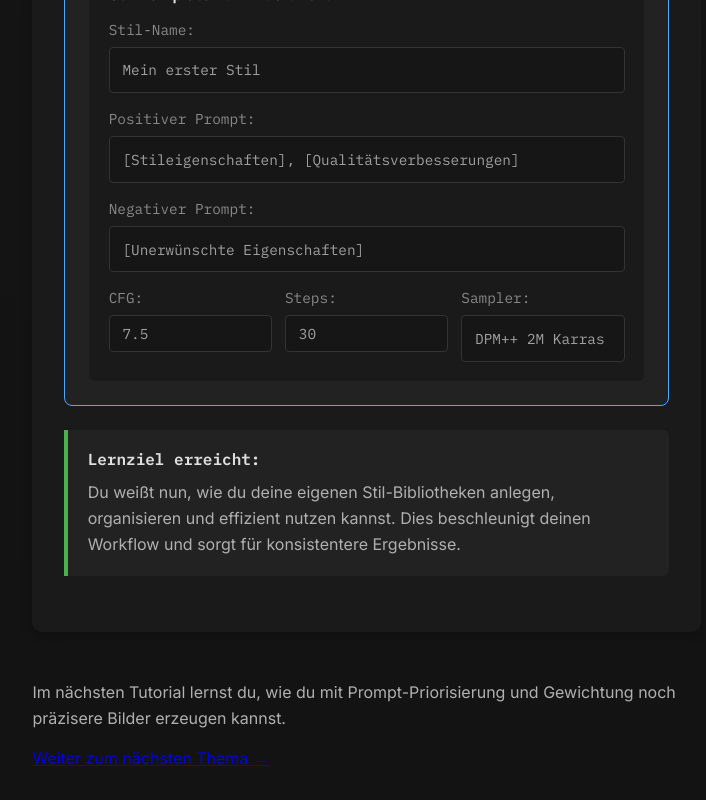
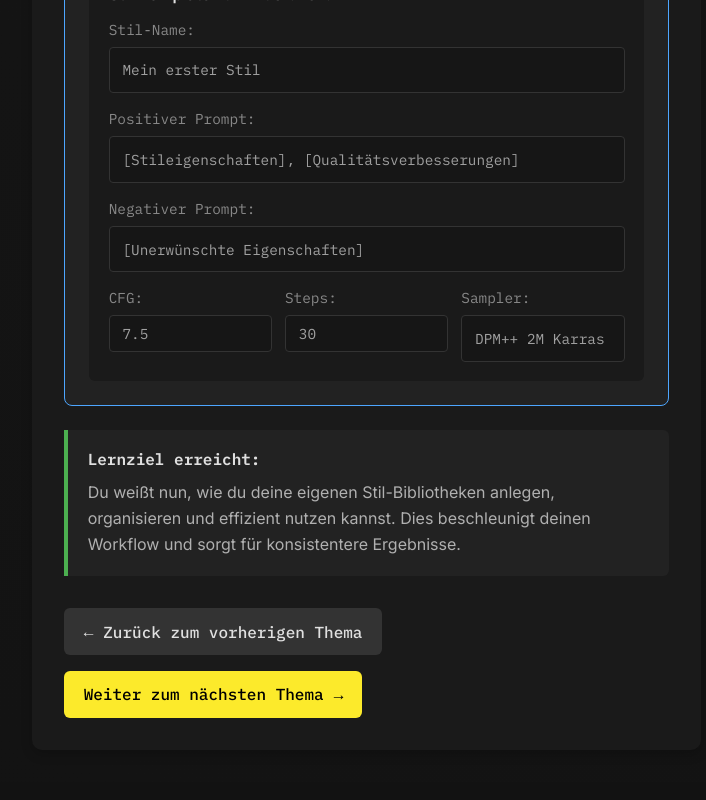
Before and after one commit to hfg-gmuend/stablehub.aid-lab.hfg-gmuend.de, a SvelteKit app: page /guided-tutorial/manage-styles in a window 1280 px wide. Shown: the part 4269-5069 px from the top of the page, without its empty margins (547-1253 px from the left). Built offline with nearby package versions, Linux system fonts and the light colour scheme.

Commit message:
feat: Füge TutorialNavigation-Komponente zu mehreren Tutorials hinzu

```diff
--- /dev/null
+++ b/src/lib/components/TutorialNavigation.svelte
@@ -0,0 +1,86 @@
+<script>
+  export let previousPath = null;
+  export let previousLabel = "Zurück zum vorherigen Thema";
+  export let nextPath = null;
+  export let nextLabel = "Weiter zum nächsten Thema";
+</script>
+
+<div class="navigation-buttons">
+  {#if previousPath}
+    <a href={previousPath} class="back-button">
+      <span class="arrow back-arrow">←</span>
+      {previousLabel}
+    </a>
+  {:else}
+    <div></div> <!-- Platzhalter für Flexbox-Layout -->
+  {/if}
+
+  {#if nextPath}
+    <a href={nextPath} class="next-button">
+      {nextLabel}
+      <span class="arrow">→</span>
+    </a>
+  {/if}
+</div>
+
+<style>
+  .navigation-buttons {
+    display: flex;
+    justify-content: space-between;
+    align-items: center;
+    margin-top: 2rem;
+    flex-wrap: wrap;
+    gap: 1rem;
+  }
+
+  .next-button, .back-button {
+    display: inline-flex;
+    align-items: center;
+    padding: 0.8rem 1.2rem;
+    border-radius: 6px;
+    text-decoration: none;
+    font-family: 'IBM Plex Mono', monospace;
+    font-weight: 500;
+    transition: all 0.2s;
+  }
+
+  .next-button {
+    background-color: #FCEA2B;
+    color: #000;
+  }
+
+  .back-button {
+    background-color: #333;
+    color: #e0e0e0;
+  }
+
+  .next-button:hover {
+    background-color: #ffed5c;
+    transform: translateX(3px);
+  }
+
+  .back-button:hover {
+    background-color: #444;
+    transform: translateX(-3px);
+  }
+
+  .arrow {
+    margin-left: 10px;
+  }
+
+  .back-arrow {
+    margin-left: 0;
+    margin-right: 10px;
+  }
+
+  @media (max-width: 600px) {
+    .navigation-buttons {
+      flex-direction: column;
+      align-items: stretch;
+    }
+
+    .back-button {
+      order: 2;
+    }
+  }
+</style>
--- a/src/routes/guided-tutorial/manage-styles/+page.svelte
+++ b/src/routes/guided-tutorial/manage-styles/+page.svelte
@@ -17,6 +17,7 @@
       parameters: { cfgScale: 8, steps: 30, sampler: "DPM++ SDE Karras" }
     }
   ];
+  import TutorialNavigation from "$lib/components/TutorialNavigation.svelte";
 </script>
 
 <svelte:head>
@@ -323,15 +324,13 @@
         <h4>Lernziel erreicht:</h4>
         <p>Du weißt nun, wie du deine eigenen Stil-Bibliotheken anlegen, organisieren und effizient nutzen kannst. Dies beschleunigt deinen Workflow und sorgt für konsistentere Ergebnisse.</p>
       </div>
+
+      <!-- Navigation buttons -->
+      <TutorialNavigation
+        previousPath="/guided-tutorial/core-parameters"
+        nextPath="/guided-tutorial/prompt-weighting"
+      />
     </section>
-
-    <div class="next-section">
-      <p>Im nächsten Tutorial lernst du, wie du mit Prompt-Priorisierung und Gewichtung noch präzisere Bilder erzeugen kannst.</p>
-      <a href="/guided-tutorial/prompt-weighting" class="next-button">
-        Weiter zum nächsten Thema
-        <span class="arrow">→</span>
-      </a>
-    </div>
   </div>
 </div>
 
--- a/src/routes/guided-tutorial/prompt-weighting/+page.svelte
+++ b/src/routes/guided-tutorial/prompt-weighting/+page.svelte
@@ -236,8 +236,11 @@
         <p>Du verstehst nun, wie Wortposition und Gewichtungssyntax die Aufmerksamkeit des Modells lenken und wie du mehrere Themen in deinen Prompts ausbalancieren kannst.</p>
       </div>
 
-      <div class="next-section">
-        <p>Im nächsten Tutorial lernst du fortgeschrittene Prompting-Techniken für komplexe Szenen und hochauflösende Bilder.</p>
+      <div class="navigation-buttons">
+        <a href="/guided-tutorial/manage-styles" class="back-button">
+          <span class="arrow back-arrow">←</span>
+          Zurück zum vorherigen Thema
+        </a>
         <a href="/guided-tutorial/advanced-prompting" class="next-button">
           Weiter zum nächsten Thema
           <span class="arrow">→</span>
@@ -718,25 +721,34 @@
   }
 
   /* Navigation */
-  .next-section {
+  .navigation-buttons {
     display: flex;
-    flex-direction: column;
-    align-items: flex-end;
+    justify-content: space-between;
+    align-items: center;
     margin-top: 2rem;
+    flex-wrap: wrap;
+    gap: 1rem;
   }
 
-  .next-button {
+  .next-button, .back-button {
     display: inline-flex;
     align-items: center;
-    background-color: #FCEA2B;
-    color: #000;
     padding: 0.8rem 1.2rem;
     border-radius: 6px;
     text-decoration: none;
     font-family: 'IBM Plex Mono', monospace;
     font-weight: 500;
-    margin-top: 1rem;
     transition: all 0.2s;
+  }
+
+  .next-button {
+    background-color: #FCEA2B;
+    color: #000;
+  }
+
+  .back-button {
+    background-color: #333;
+    color: #e0e0e0;
   }
 
   .next-button:hover {
@@ -744,7 +756,28 @@
     transform: translateX(3px);
   }
 
+  .back-button:hover {
+    background-color: #444;
+    transform: translateX(-3px);
+  }
+
   .arrow {
     margin-left: 10px;
   }
+
+  .back-arrow {
+    margin-left: 0;
+    margin-right: 10px;
+  }
+
+  @media (max-width: 600px) {
+    .navigation-buttons {
+      flex-direction: column;
+      align-items: stretch;
+    }
+
+    .back-button {
+      order: 2;
+    }
+  }
 </style>
```
Also changed, not shown: src/routes/guided-tutorial/advanced-prompting/+page.svelte (+8 -0 lines), src/routes/guided-tutorial/advanced/ai-models/+page.svelte (+6 -7 lines), src/routes/guided-tutorial/advanced/workflow-optimization/+page.svelte (+7 -0 lines), src/routes/guided-tutorial/core-parameters/+page.svelte (+6 -7 lines), src/routes/guided-tutorial/prompt-basics/+page.svelte (+6 -7 lines), src/routes/guided-tutorial/stable-diffusion-intro/+page.svelte (+6 -7 lines).
